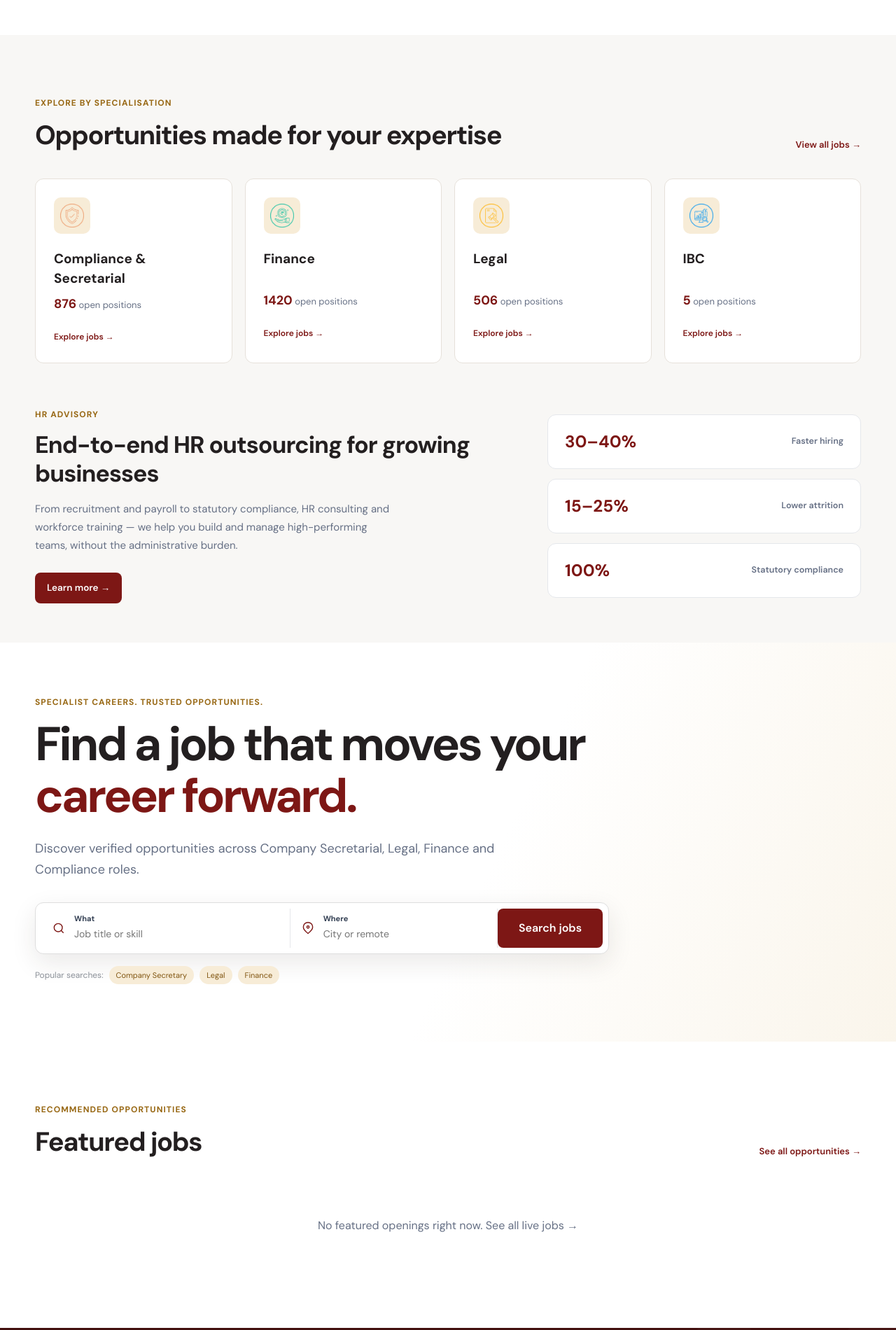
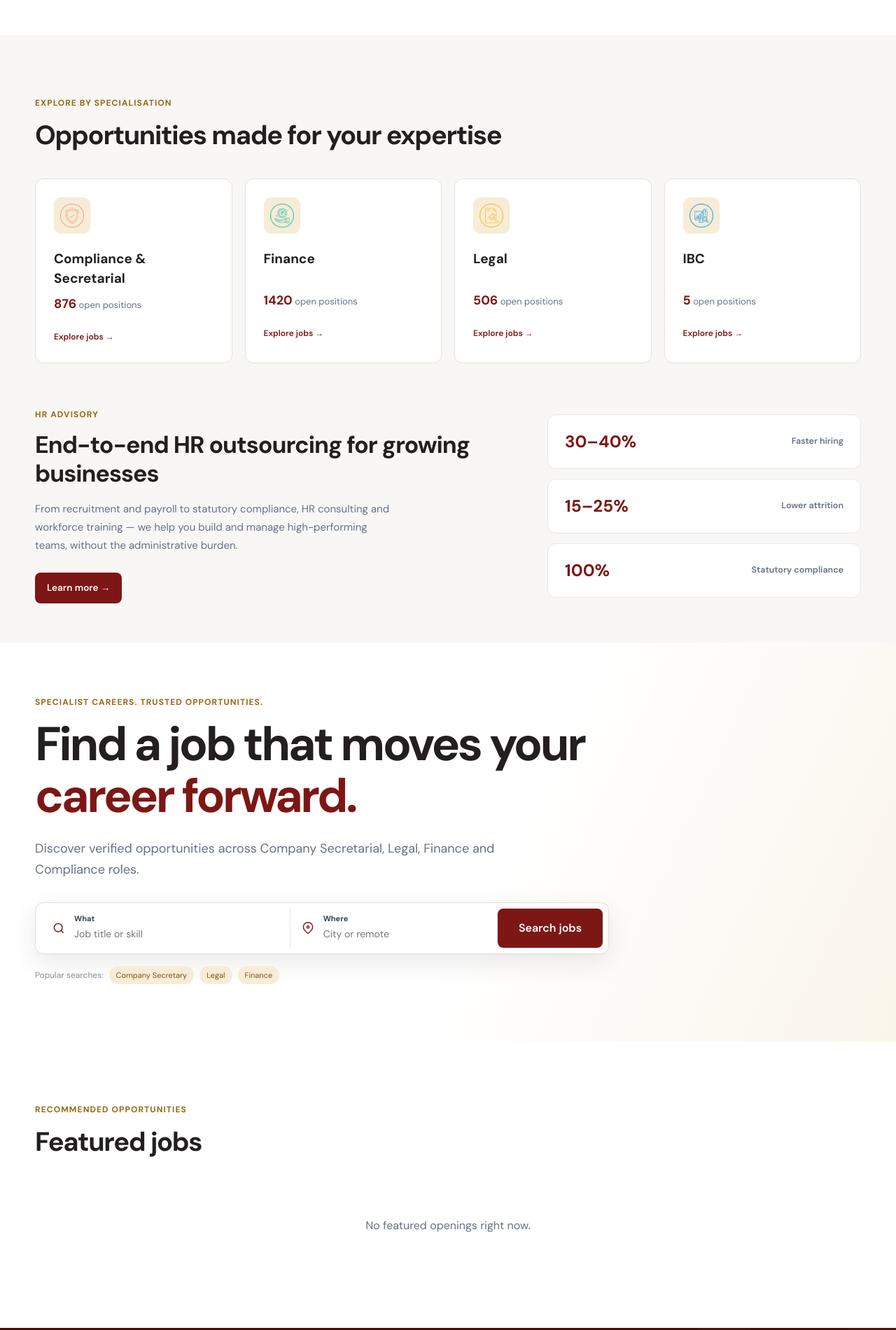
Before and after one commit to mangalamjobs/mangalamjobs.github.io, a plain HTML site: page index.html in a window 1280 px wide. Shown: the part 780-2680 px from the top of the page at 70% size. Drawn offline with Linux system fonts and the light colour scheme.

Commit message:
Remove remaining links to the jobs page
Co-Authored-By: Claude Opus 5.5 <noreply@anthropic.com>

```diff
--- a/index.html
+++ b/index.html
@@ -80,13 +80,12 @@
             </div>
           </div>
         </div>
-        <a class="trusted-brands__link" href="live-jobs.html">Explore jobs →</a>
       </div>
     </section>
 
     <section class="portal-section categories" id="job-dashboard">
       <div class="portal-container">
-        <div class="portal-heading"><div><span>Explore by specialisation</span><h2>Opportunities made for your expertise</h2></div><a href="live-jobs.html">View all jobs →</a></div>
+        <div class="portal-heading"><div><span>Explore by specialisation</span><h2>Opportunities made for your expertise</h2></div></div>
         <div class="category-grid">
 
           <a class="category-card" href="#featured-jobs" data-category-link="Secretarial">
@@ -140,10 +139,10 @@
 
     <section class="portal-section featured" id="featured-jobs">
       <div class="portal-container">
-        <div class="portal-heading"><div><span>Recommended opportunities</span><h2>Featured jobs</h2></div><a href="live-jobs.html">See all opportunities →</a></div>
+        <div class="portal-heading"><div><span>Recommended opportunities</span><h2>Featured jobs</h2></div></div>
         <div class="portal-job-grid" id="job-list">
 
-          <p class="empty-state">No featured openings right now. <a href="live-jobs.html">See all live jobs →</a></p>
+          <p class="empty-state">No featured openings right now.</p>
 
           <p class="empty-state" id="empty-state" hidden>No matching roles found. Try another keyword or location.</p>
         </div>
```
Also changed, not shown: apply.html (+1 -1 lines).
